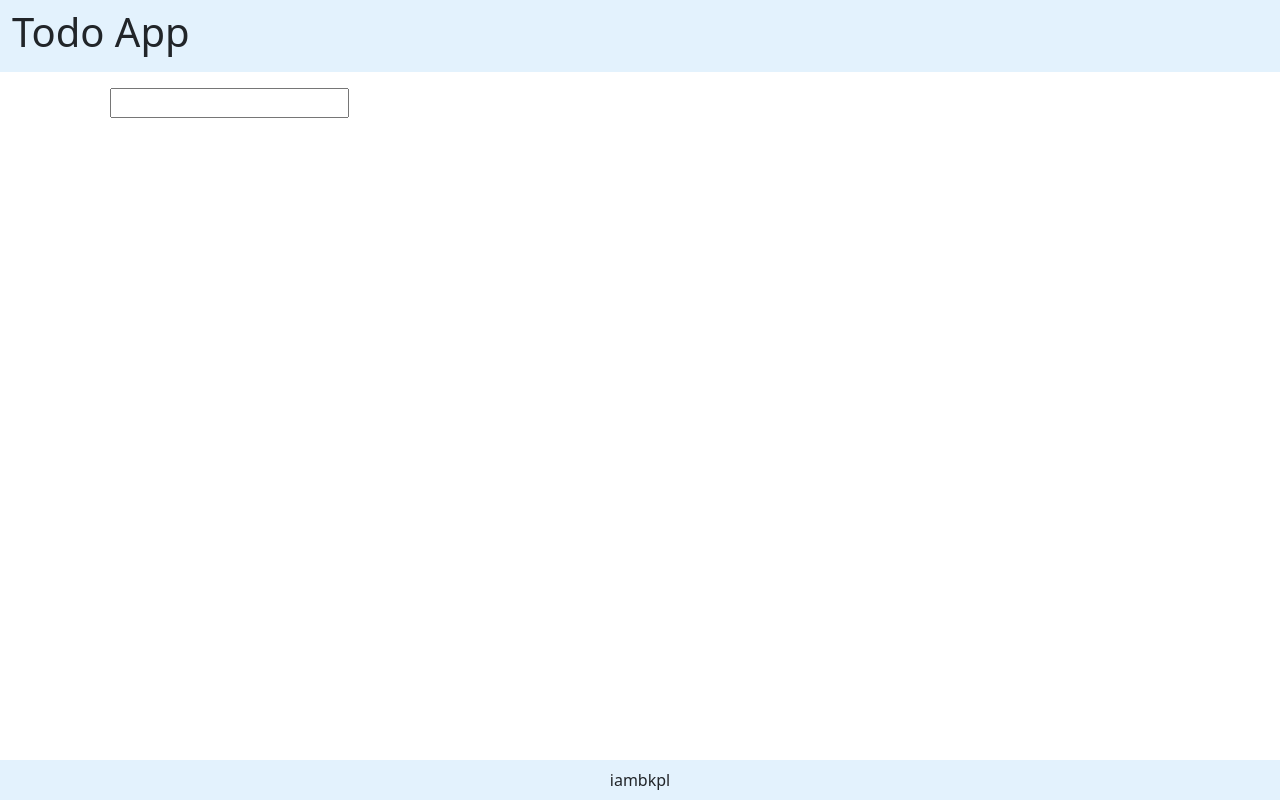
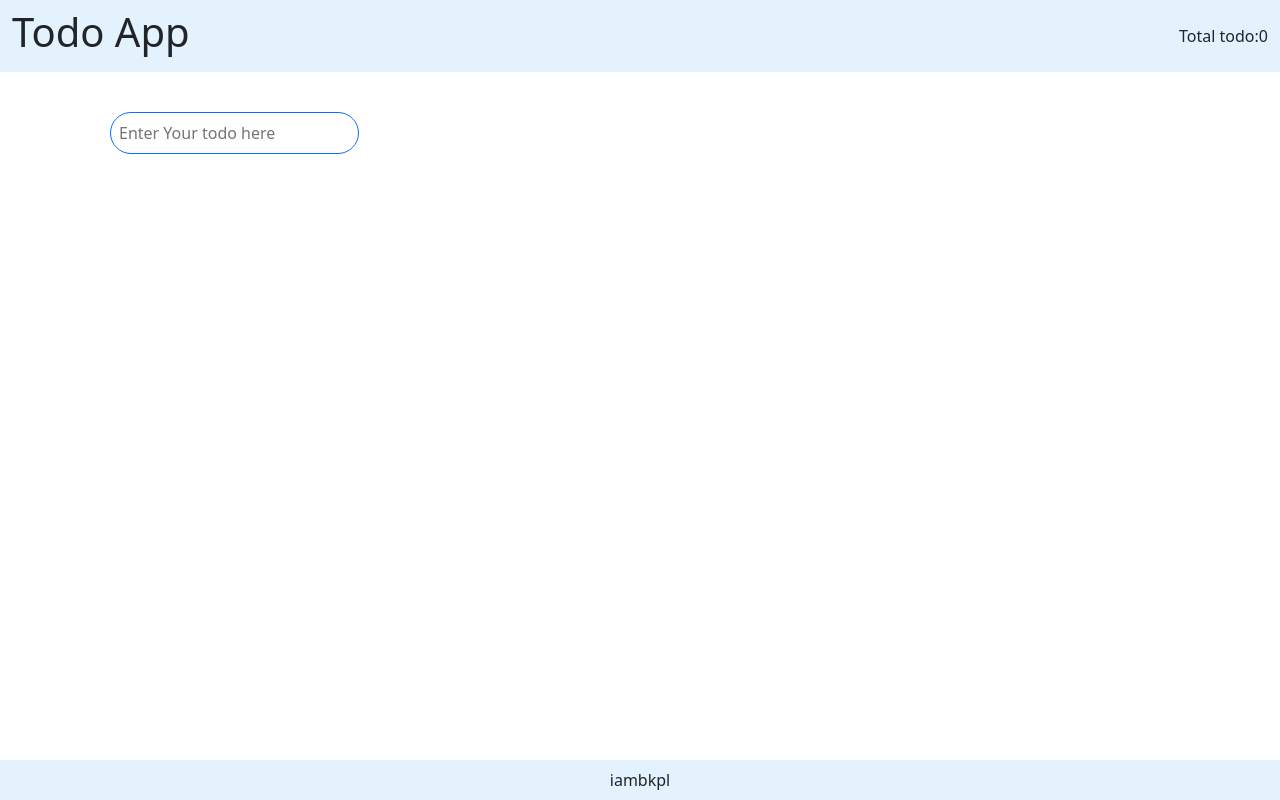
Before and after one commit to iam-bkpl/todo-react, a React (Create React App) app: page / in a window 1280 px wide. Built offline with nearby package versions, Linux system fonts and the light colour scheme.

Commit message:
ad total count

```diff
--- a/src/App.js
+++ b/src/App.js
@@ -30,7 +30,7 @@ const App = () => {
   };
   return (
     <div>
-      <Navbar />
+      <Navbar todoCount={count} />
       <div className="container">
         <TodoInput onSubmit={onSubmit} />
         <TodoList
--- a/src/components/Navbar.js
+++ b/src/components/Navbar.js
@@ -1,6 +1,6 @@
 import React from "react";
 
-const Navbar = () => {
+const Navbar = ({ todoCount }) => {
   const style = {
     backgroundColor: "#e3f2fd",
   };
@@ -9,6 +9,8 @@ const Navbar = () => {
     <nav className="navbar   mb-3 " style={style}>
       <div className="container-fluid">
         <h1 className="">Todo App</h1>
+
+        <div>Total todo:{todoCount} </div>
       </div>
     </nav>
   );
--- a/src/components/TodoInput.js
+++ b/src/components/TodoInput.js
@@ -12,7 +12,11 @@ const TodoInput = (props) => {
   return (
     <div className="container mx-3">
       <form onSubmit={handleSubmit}>
+        <br />
         <input
+          className="p-2 rounded-pill border border-primary"
+          value={text}
+          placeholder="Enter Your todo here"
           type="text"
           onChange={(e) => {
             setText(e.target.value);
--- a/src/components/TodoItem.js
+++ b/src/components/TodoItem.js
@@ -33,16 +33,16 @@ const TodoItem = ({
       return (
         <div className="col">
           <input type="text" value={editedText} onChange={handleInput} />
-          <button className="btn btn-primary m-2" onClick={handleEdit}>
+          <button className="btn btn-outline-primary m-2" onClick={handleEdit}>
             Done
           </button>
-          <button className="btn btn-danger m-2" onClick={handleCancel}>
+          <button className="btn btn-outline-danger m-2" onClick={handleCancel}>
             Cancel
           </button>
         </div>
       );
     } else {
-      return <p className="col"> {todoitem}</p>;
+      return <p className="col">{` ${index + 1} -  ${todoitem}`}</p>;
     }
   };
 
@@ -51,13 +51,13 @@ const TodoItem = ({
       {updateText()}
       <div className="col">
         <button
-          className="btn btn-primary"
+          className="btn btn-outline-primary btn-sm mx-2"
           onClick={() => handleUpdate(todoObj)}
         >
           update
         </button>
         <button
-          className="btn btn-danger"
+          className="btn btn-outline-danger btn-sm"
           onClick={() => deleteTodoItem(index)}
         >
           delete
```
